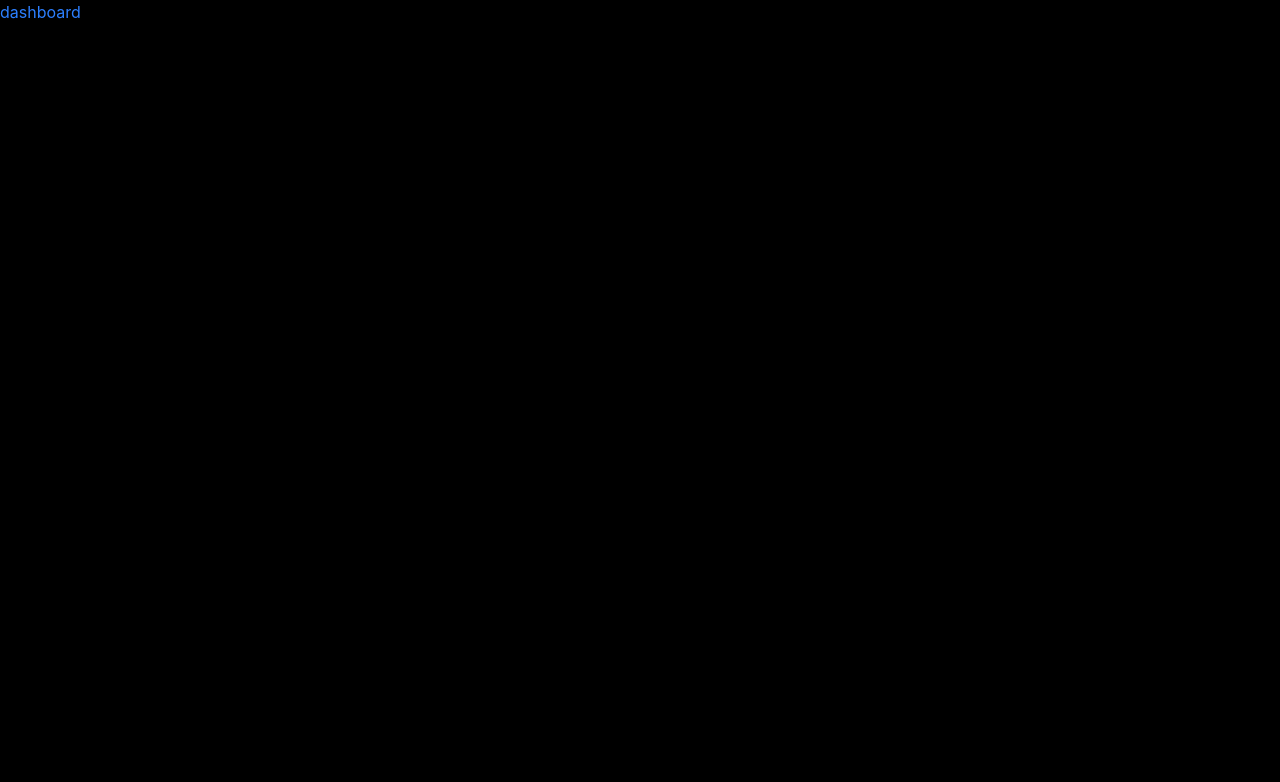
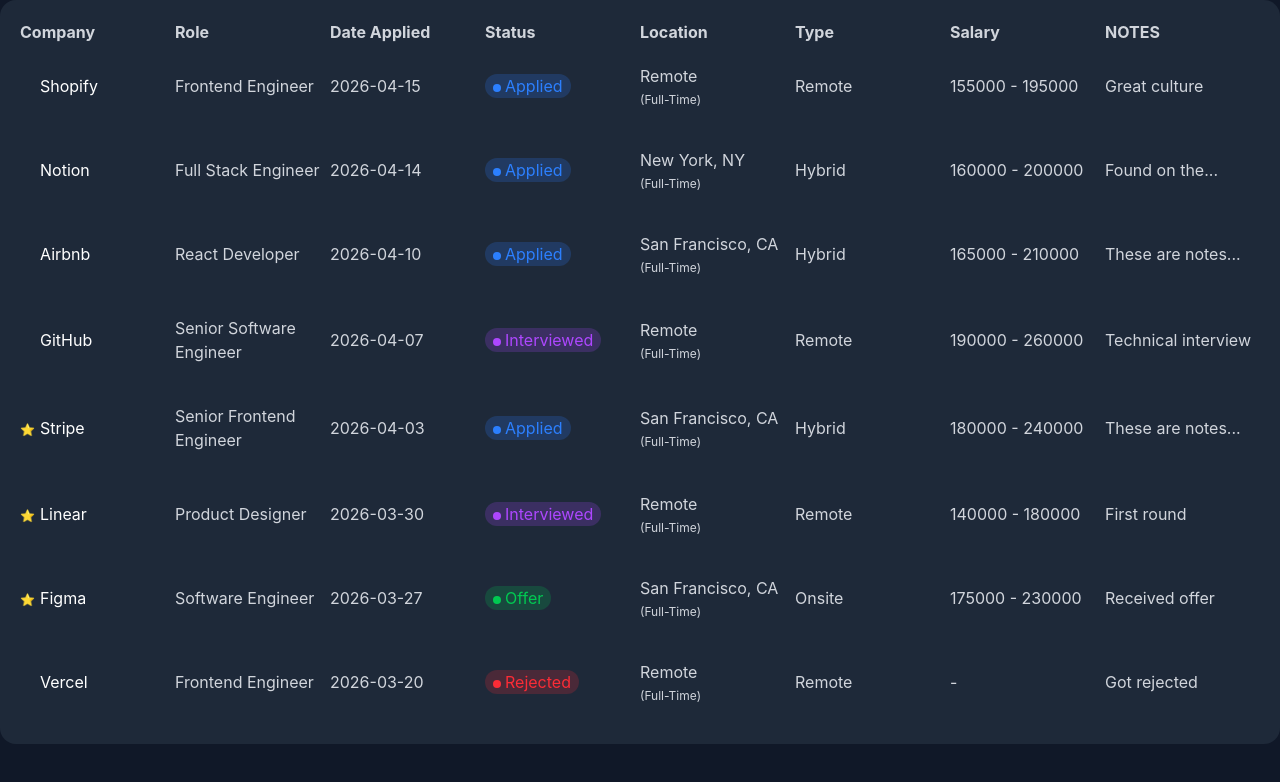
Before and after one commit to chingu-voyages/V60-tier3-team-33, a React (Vite) app in the folder frontend/: page / in a window 1280 px wide. Shown: the top 782 px of the page. Built offline with nearby package versions, Linux system fonts and the light colour scheme.

Commit message:
table setup with colors

```diff
--- a/frontend/src/App.tsx
+++ b/frontend/src/App.tsx
@@ -2,7 +2,7 @@
 
 export default function App() {
   return (
-    <div className="h-screen bg-black text-blue-500">
+    <div className="h-screen bg-gray-900 text-gray-100">
       <Dashboard />
     </div>
   );
--- a/frontend/src/pages/Dashboard.tsx
+++ b/frontend/src/pages/Dashboard.tsx
@@ -1,10 +1,56 @@
-import React from 'react'
-import { applicationData } from '../mocks/applicationData'
+import { applicationData } from "../mocks/applicationData";
 
 function Dashboard() {
+  const appColors = {
+    Applied: { text: "text-blue-500", bg: "bg-blue-500/20", dot: "bg-blue-500" },
+    Interviewed: { text: "text-purple-500", bg: "bg-purple-500/20", dot: "bg-purple-500" },
+    Offer: { text: "text-green-500", bg: "bg-green-500/20", dot: "bg-green-500" },
+    Rejected: { text: "text-red-500", bg: "bg-red-500/20", dot: "bg-red-500" },
+  };
   return (
-    <div>dashboard</div>
-  )
+    <div className="bg-gray-800 rounded-2xl p-5 text-gray-300">
+      <table className="w-full table-fixed">
+        <thead>
+          <tr>
+            <th className="text-left">Company</th>
+            <th className="text-left">Role</th>
+            <th className="text-left">Date Applied</th>
+            <th className="text-left">Status</th>
+            <th className="text-left">Location</th>
+            <th className="text-left">Type</th>
+            <th className="text-left">Salary</th>
+            <th className="text-left">NOTES</th>
+          </tr>
+        </thead>
+        {applicationData.map((app) => (
+          <tr>
+            <td className="py-5 text-white">
+              <span className="inline-block w-5 text-xs">
+                {app.favorite ? "⭐️" : ""}
+              </span>
+              {app.company}
+            </td>
+            <td className="py-5">{app.role}</td>
+            <td className="py-5">{app.dateApplied}</td>
+            <td className={`py-5 ${appColors[app.status].text}`}>
+              <td className={`${appColors[app.status].bg} rounded-3xl px-2`}>
+                <span className={`rounded-full inline-block h-2 w-2 ${appColors[app.status].dot} mr-1`}></span>
+                {app.status}
+              </td>
+            </td>
+            <td className="py-5">
+              {app.location} <p className="text-xs pt-1">({app.type})</p>
+            </td>
+            <td className="py-5">{app.workType}</td>
+            <td className="py-5">
+              {app.minSalary} - {app.maxSalary}
+            </td>
+            <td className="py-5">{app.notes}</td>
+          </tr>
+        ))}
+      </table>
+    </div>
+  );
 }
 
-export default Dashboard
+export default Dashboard;
```
